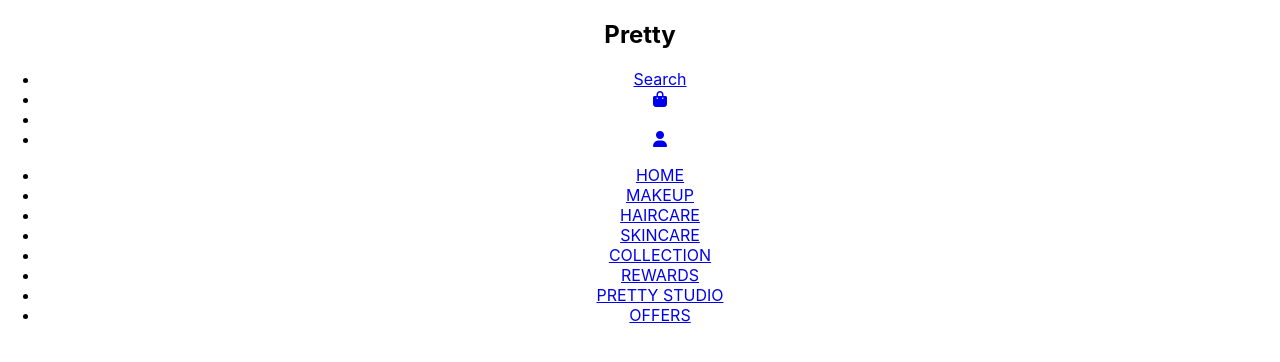
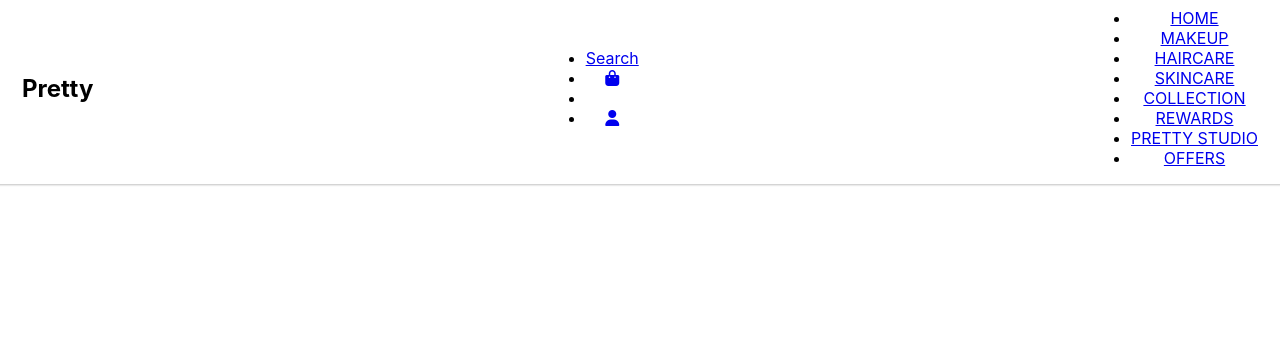
Before and after one commit to panchalleena1286/ReactJS, a React (Create React App) app in the folder pretty/: page / in a window 1280 px wide. Shown: the top 362 px of the page. Built offline with nearby package versions, Linux system fonts and the light colour scheme.

Commit message:
initial commit

```diff
--- a/pretty/src/components/Navbar.js
+++ b/pretty/src/components/Navbar.js
@@ -6,7 +6,7 @@ import { MainItem } from "./MainItem";
 class Navbar extends Component {
   render() {
     return (
-      <nav className="NavberItem">
+      <nav className="NavbarList">
         <h1 className="navbar-logo">Pretty</h1>
         <ul className="nav-menu">
           {MenuItems.map((item, index) => {
--- a/pretty/src/components/NavbarStyles.css
+++ b/pretty/src/components/NavbarStyles.css
@@ -0,0 +1,8 @@
+.NavbarList {
+    display: flex;
+    justify-content: space-between;
+    align-items: center;
+    padding: 0 30px;
+    margin: -8px -8px 0 -8px;
+    box-shadow: 0 1px 2px 0 rgba(0, 0, 0, 0.25);
+  }
```
